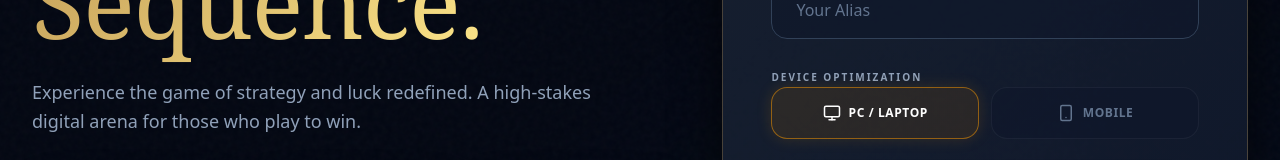
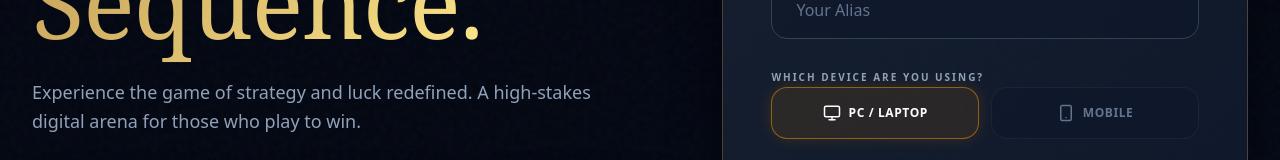
Before and after one commit to 9mit/SEQUENCE_BOARD_GAME, a React (Vite) app: page / in a window 1280 px wide. Shown: the part 258-418 px from the top of the page. Built offline with nearby package versions, Linux system fonts and the light colour scheme; no server answers.

Commit message:
Update device selection label

```diff
--- a/src/components/Home.tsx
+++ b/src/components/Home.tsx
@@ -182,7 +182,7 @@ export default function Home({ socket, playerName, setPlayerName, deviceMode, se
                 </div>
 
                 <div className="space-y-3">
-                  <label className="text-[10px] font-bold uppercase tracking-[0.2em] text-slate-400">Device Optimization</label>
+                  <label className="text-[10px] font-bold uppercase tracking-[0.2em] text-slate-400">Which device are you using?</label>
                   <div className="grid grid-cols-2 gap-3">
                     <button
                       onClick={() => setDeviceMode('pc')}
```
